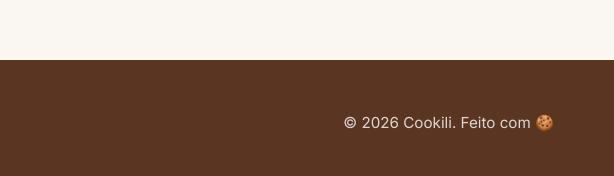
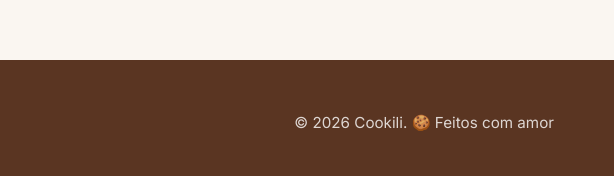
Before and after one commit to augustoaiex84/Cookili, a plain HTML site: page index.html in a window 1280 px wide. Shown: the part 4132-4308 px from the top of the page, 666-1280 px from the left. Drawn offline with nearby package versions, Linux system fonts and the light colour scheme.

Commit message:
Update footer text to include 'Feitos com amor'

```diff
--- a/index.html
+++ b/index.html
@@ -122,7 +122,7 @@
         <span data-campo="nome">Cookili</span>
       </a>
       <ul class="redes" id="redes" aria-label="Redes sociais"></ul>
-      <p class="rodape__direitos">© <span id="ano"></span> <span data-campo="nome">Cookili</span>. Feito com 🍪</p>
+      <p class="rodape__direitos">© <span id="ano"></span> <span data-campo="nome">Cookili</span>. 🍪 Feitos com amor</p>
     </div>
   </footer>
 
```
